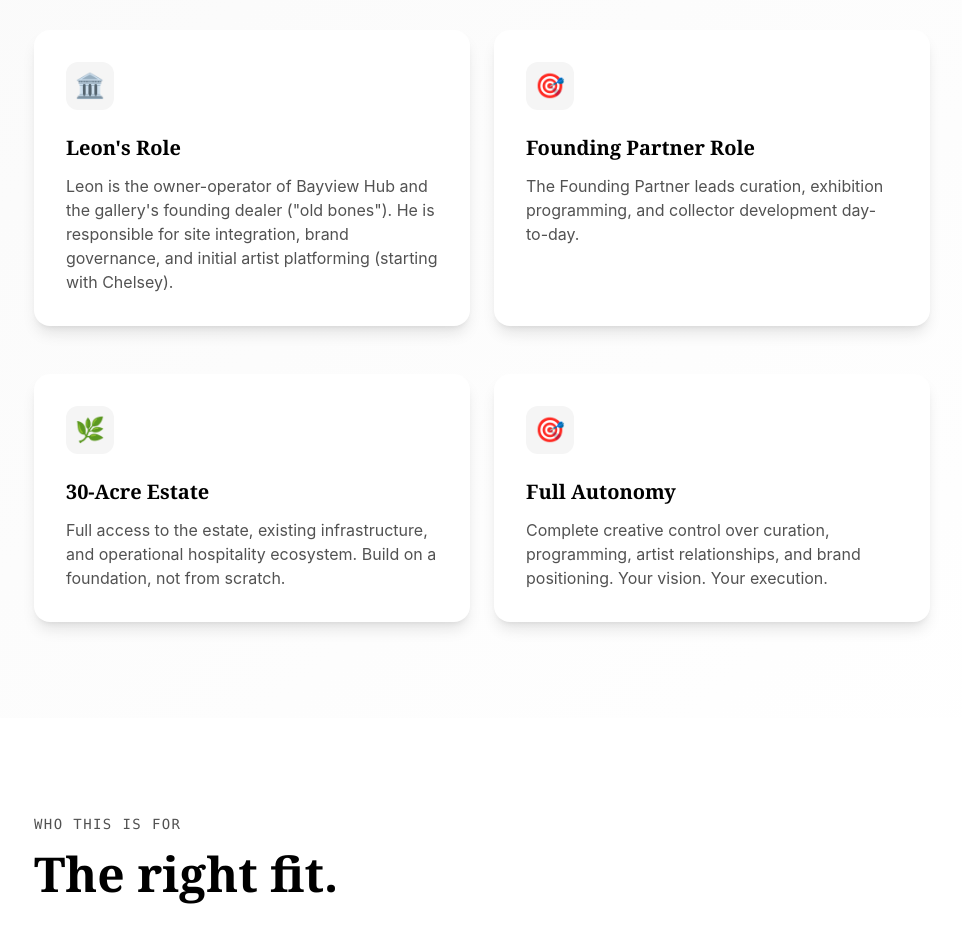
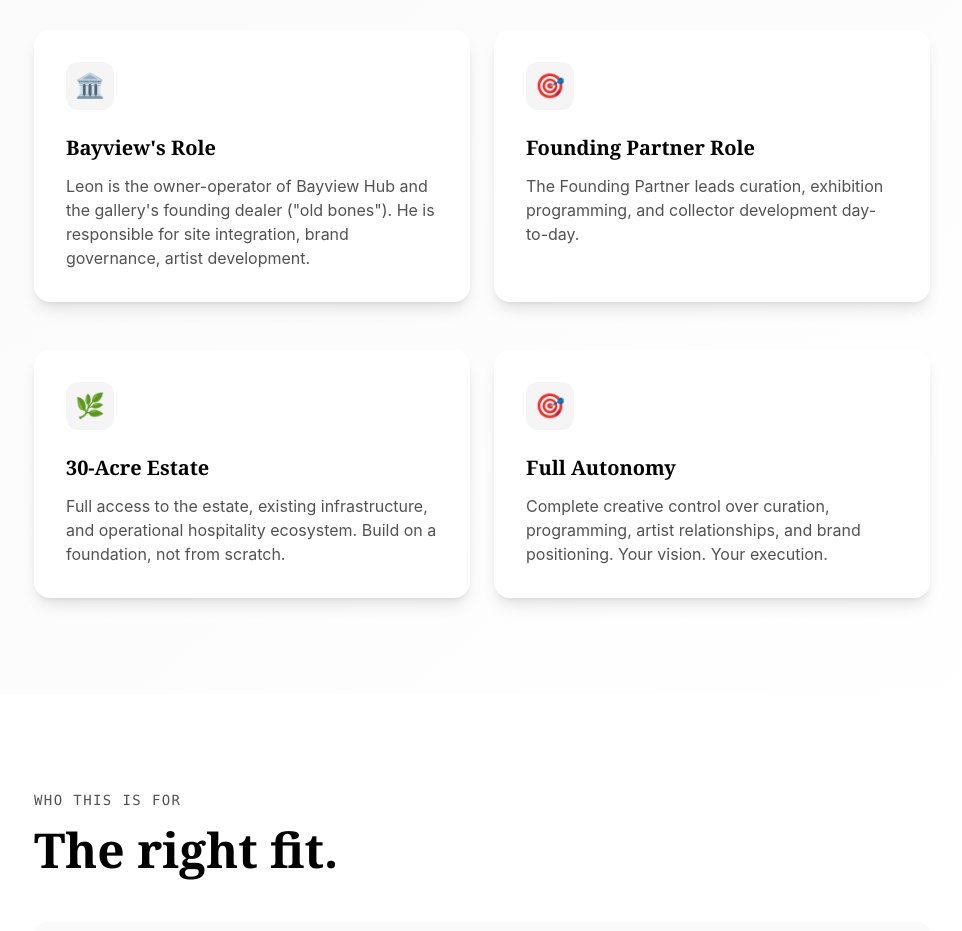
Before and after one commit to thepig365/bayviewhub, a Next.js app: page /experiences/gallery in a window 1280 px wide. Shown: the part 2960-3891 px from the top of the page, without its empty margins (158-1120 px from the left). Built offline with nearby package versions, Linux system fonts and the light colour scheme; no server answers.

Commit message:
fix: rename Leon's Role to Bayview's Role, update description

```diff
--- a/app/experiences/gallery/page.tsx
+++ b/app/experiences/gallery/page.tsx
@@ -245,9 +245,9 @@ export default function GalleryPage() {
                 <div className="w-12 h-12 bg-primary-100 rounded-xl flex items-center justify-center mb-6 dark:bg-primary-800">
                   <span className="text-2xl">🏛️</span>
                 </div>
-                <h3 className="text-xl font-bold text-natural-900 mb-3 dark:text-natural-50">Leon's Role</h3>
+                <h3 className="text-xl font-bold text-natural-900 mb-3 dark:text-natural-50">Bayview's Role</h3>
                 <p className="text-natural-600 dark:text-natural-300">
-                  Leon is the owner-operator of Bayview Hub and the gallery's founding dealer ("old bones"). He is responsible for site integration, brand governance, and initial artist platforming (starting with Chelsey).
+                  Leon is the owner-operator of Bayview Hub and the gallery's founding dealer ("old bones"). He is responsible for site integration, brand governance, artist development.
                 </p>
               </div>
 
--- a/app/private/founding-gallery/page.tsx
+++ b/app/private/founding-gallery/page.tsx
@@ -127,9 +127,9 @@ export default function FoundingGalleryPackPage() {
             </h2>
             <div className="grid md:grid-cols-2 gap-8">
               <div className="bg-white rounded-xl p-6 dark:bg-primary-900/60 dark:border dark:border-primary-700">
-                <h3 className="font-bold text-natural-900 mb-4 dark:text-natural-50">Leon's role</h3>
+                <h3 className="font-bold text-natural-900 mb-4 dark:text-natural-50">Bayview's role</h3>
                 <p className="text-natural-700 dark:text-natural-300">
-                  Owner-operator of Bayview Hub and the gallery's founding dealer ("old bones"). Responsible for site integration, brand governance, and initial artist platforming (starting with Chelsey).
+                  Leon is the owner-operator of Bayview Hub and the gallery's founding dealer ("old bones"). He is responsible for site integration, brand governance, artist development.
                 </p>
               </div>
               <div className="bg-white rounded-xl p-6 dark:bg-primary-900/60 dark:border dark:border-primary-700">
```
